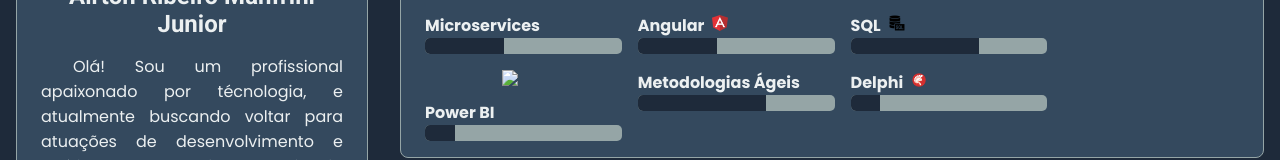
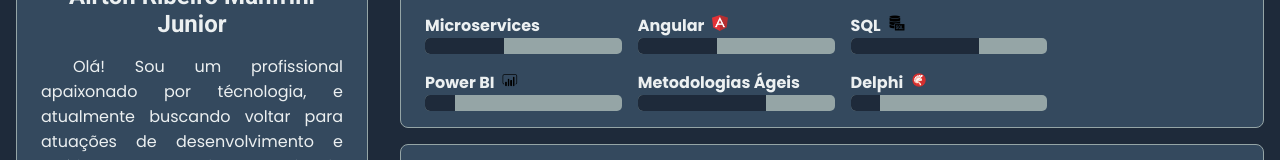
Before and after one commit to cheoberin/curriculum, a plain HTML site: page index.html in a window 1280 px wide. Shown: the part 226-386 px from the top of the page. Drawn offline with Linux system fonts and the light colour scheme.

Commit message:
fix: logo power bi

```diff
--- a/index.html
+++ b/index.html
@@ -136,7 +136,7 @@
                     <div class="skill">
                         <div class="skill__description">
                             <p class="section__item bold">Power BI</p>
-                            <img class="skill_icon" src="./assets/office.png" alt="Power BI">
+                            <img class="skill_icon" src="./assets/power bi.png" alt="Power BI">
                         </div>
                         <div class="skill__progress">
                             <div class="skill__progress__bar" style="width: 15%;"></div>
```
